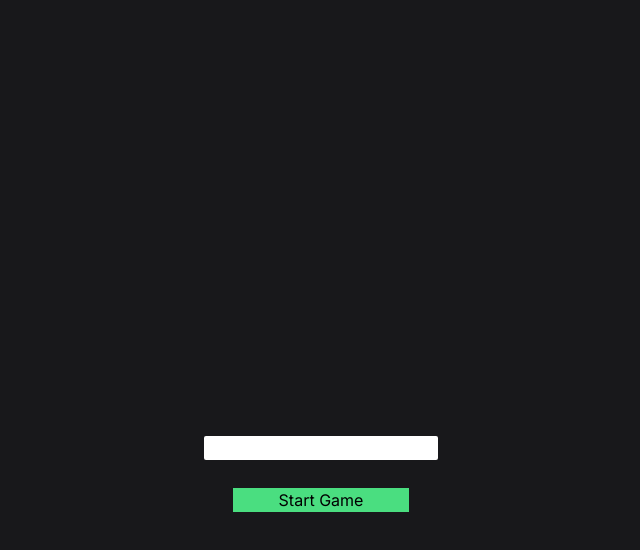
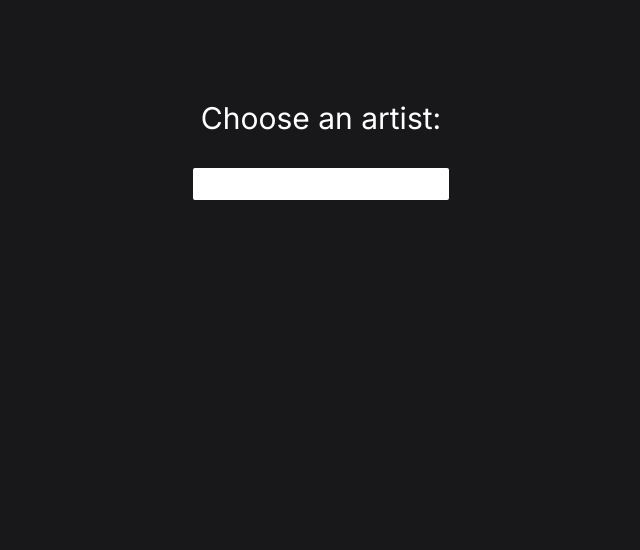
Before and after one commit to jdelmundo23/music-guesser, a Next.js app: page / in a window 1280 px wide. Shown: the top 550 px of the page, without its empty margins (319-959 px from the left). Built offline with nearby package versions, Linux system fonts and the light colour scheme.

Commit message:
changed artist search to display all results and allow user to select

```diff
--- a/app/_components/Search.js
+++ b/app/_components/Search.js
@@ -1,16 +1,17 @@
 'use client'
-import { useState, useEffect, useRef } from 'react';
+import { useState, useEffect, useRef, Suspense } from 'react';
 import { Inter } from "next/font/google"
 
 const inter = Inter({
-  subsets: ['latin'],
+    subsets: ['latin'],
 })
 
 export default function Search({ onChoose }) {
     const [query, setQuery] = useState('');
     const [artists, setArtists] = useState([]);
-    const [currSelect, setSelect] = useState('');
+    const [selectedIndex, setSelected] = useState(null);
     const [focused, setFocused] = useState(false);
+    const [isLoading, setLoading] = useState(true);
     const inputRef = useRef(null);
     useEffect(() => {
         (async () => {
@@ -22,6 +23,8 @@ export default function Search({ onChoose }) {
                         throw new Error(data.error)
                     }
                     setArtists(data.artists);
+                    setLoading(false);
+                    setSelected(null);
                 }
                 catch (error) {
                     console.error(error);
@@ -29,39 +32,26 @@ export default function Search({ onChoose }) {
             }
         })();
     }, [query]);
+
     return (
-        <div className={`${inter.className} h-[55%] flex flex-col items-center`}>
-            {/* <div className={`h-64`}>
-                {currSelect &&
-                    <div className='h-full flex flex-col items-center justify-between'>
-                        <img className='w-44  border border-black rounded-md shadow-lg' src={currSelect.imageURL}></img>
-                        <p className="text-white text-xl">{currSelect.name}</p>
-                    </div>
-                }
+        <div className={`${inter.className} h-[75%] w-[80%] flex flex-col items-center gap-y-8`}>
+            <h1 className='text-white text-3xl'>Choose an artist:</h1>
+            <div className={`w-[25%] h-8`}>
+                <input ref={inputRef} className={`w-full h-full rounded-sm text-xl`} value={query} onChange={e => { setQuery(e.target.value), setLoading(true) }} onFocus={() => setFocused(true)} onBlur={() => setFocused(false)}></input>
             </div>
-            <input ref={inputRef} className={`w-full`} value={query} onChange={e => { setQuery(e.target.value) }} onFocus={() => setFocused(true)} onBlur={() => setFocused(false)}></input>
-            {focused && <ul className="absolute">
-                {(query && artists) && artists.map(artist => {
-                    return <li key={artist.id} onMouseDown={e=> e.preventDefault()}onClick={() => { setSelect({ id: artist.id, name: artist.name, imageURL: artist.images[1]?.url }); setQuery(artist.name);inputRef.current.blur()}} className="cursor-pointer bg-white border border-black">{artist.name}</li>
-                })}
-            </ul>}ß
-            <button className='w-9/12 bg-green-400'>jo</button> */}
-            <div className='h-44 mb-20'>
-                {currSelect &&
-                    <div className='h-full flex flex-col items-center justify-between'>
-                        <img className='w-44  border border-black rounded-md shadow-lg' src={currSelect.imageURL}></img>
-                    </div>
-                }
-            </div>
-            <div>
-                <input ref={inputRef} className={`w-full rounded-sm`} value={query} onChange={e => { setQuery(e.target.value) }} onFocus={() => setFocused(true)} onBlur={() => setFocused(false)}></input>
-                {focused && <ul className="absolute">
-                    {(query && artists) && artists.map(artist => {
-                        return <li key={artist.id} onMouseDown={e => e.preventDefault()} onClick={() => { setSelect({ id: artist.id, name: artist.name, imageURL: artist.images[1]?.url }); setQuery(artist.name); inputRef.current.blur() }} className="cursor-pointer bg-white border border-black">{artist.name}</li>
-                    })}
-                </ul>}
-            </div>
-            <button className='w-9/12 bg-green-400 mt-7' onClick={() => onChoose(currSelect.id)}>Start Game</button>
+            <ul key={query} className={`flex gap-2`}>
+                {(query && !isLoading) ? artists.map((artist, i) => {
+                    return (
+                        <li key={artist.id} onClick={() => setSelected(i)} className={`border ${i === selectedIndex ? 'border-white' : 'border-black'} bg-black p-4 rounded-lg flex flex-col items-center gap-y-3 w-40 h-60 cursor-pointer`}>
+                            <div className='w-32 h-32'>
+                                <img src={artist.images[1]?.url} className={`rounded-full w-full h-full object-cover border border-zinc-900`} ></img>
+                            </div>
+                            <h1 className="text-white text-center">{artist.name}</h1>
+                        </li>
+                    )
+                }) : <p className="text-white"></p>}
+            </ul>
+            {(selectedIndex != null && query && !isLoading) && <button onClick={() => onChoose(artists[selectedIndex].id)} className='bg-white rounded-sm text-3xl p-2'>Start Game</button>}
         </div>
     )
 }
--- a/app/api/artists/[query]/route.js
+++ b/app/api/artists/[query]/route.js
@@ -5,7 +5,7 @@ export async function GET(req, { params }) {
     const query = params.query;
 
     if (token) {
-        const result = await fetch(`https://api.spotify.com/v1/search?q=${query}&type=artist&limit=5`, {
+        const result = await fetch(`https://api.spotify.com/v1/search?q=${query}&type=artist&limit=6`, {
             method: 'GET',
             headers: { 'Authorization': 'Bearer ' + token }
         })
```
